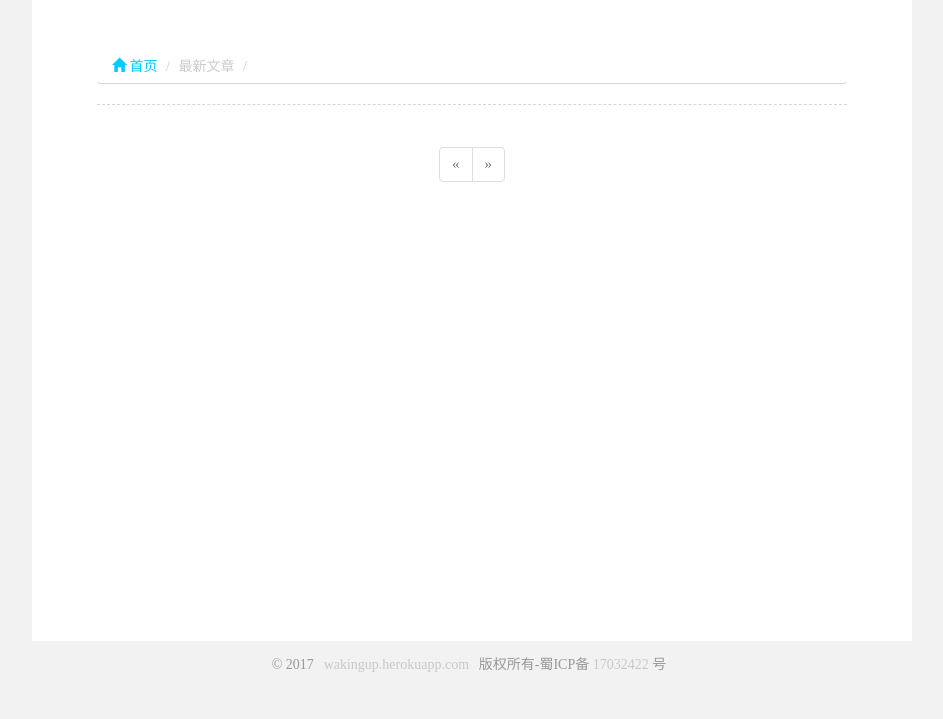
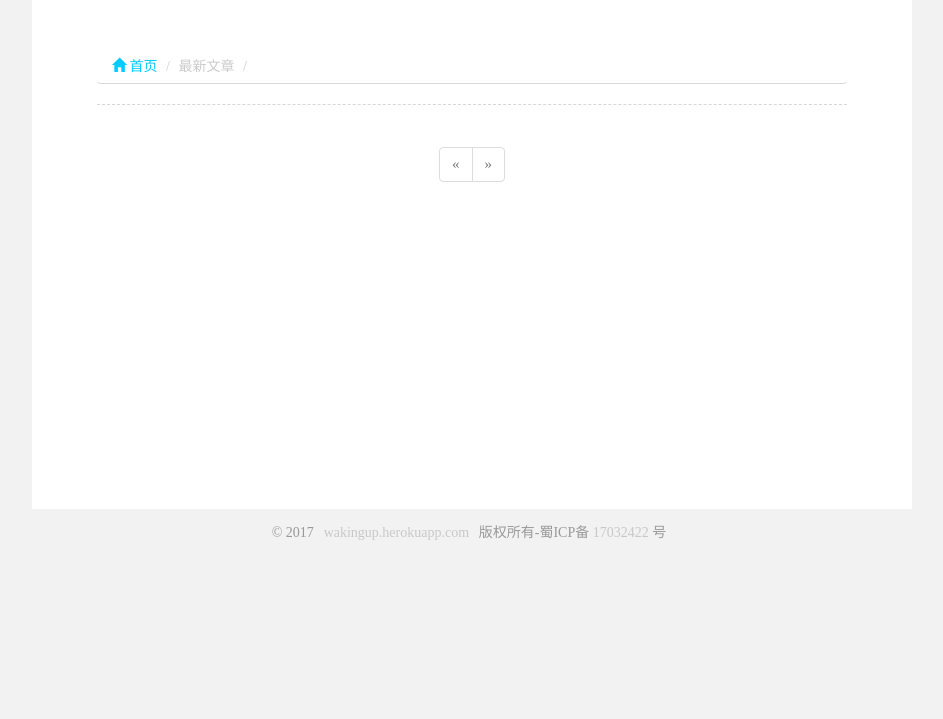
Before and after one commit to LUCY78765580/myblog, a Flask app: page / in a window 1280 px wide. Shown: the part 81-800 px from the top of the page, without its empty margins (168-1111 px from the left). Run offline with Flask 2, Linux system fonts and the light colour scheme; data that the repository does not hold is empty; parts of the project's set-up code (start-up, migrations or seed data) failed here and were passed over; some libraries are stand-ins or nearby versions.

Commit message:
do some changes of css

```diff
--- a/app/static/styles.css
+++ b/app/static/styles.css
@@ -32,13 +32,13 @@ div.container {
     max-width:880px;
 	margin:0px auto;
 	background-color:white !important;
-	padding-bottom:40%;
+	padding-bottom:220px;
 }
 div.pageDiv {
 	margin:50px 50px 0px;
 }
 div.errorPage {
-	padding-bottom:20%;
+	padding-bottom:170px;
 }
 div.pageNavigation {
 	height:35px;
```
